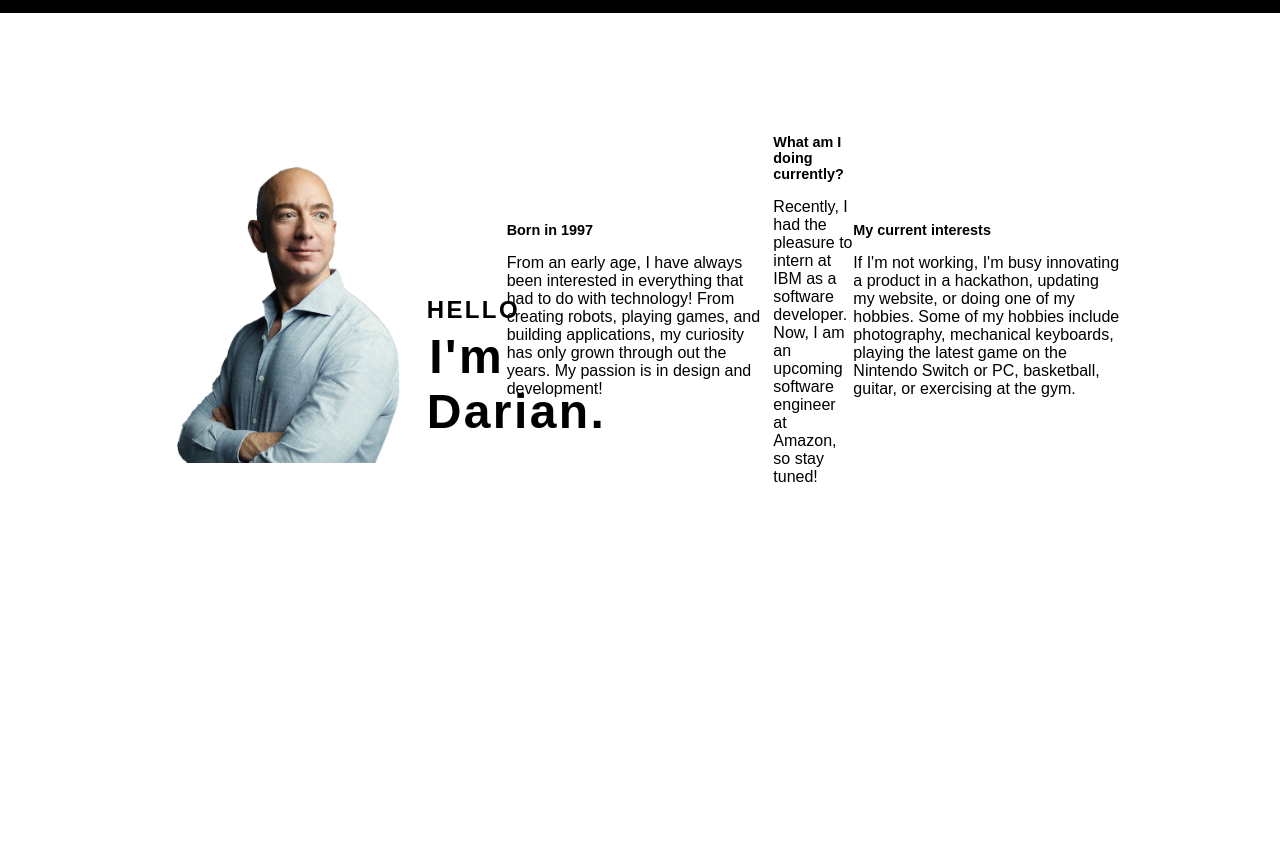
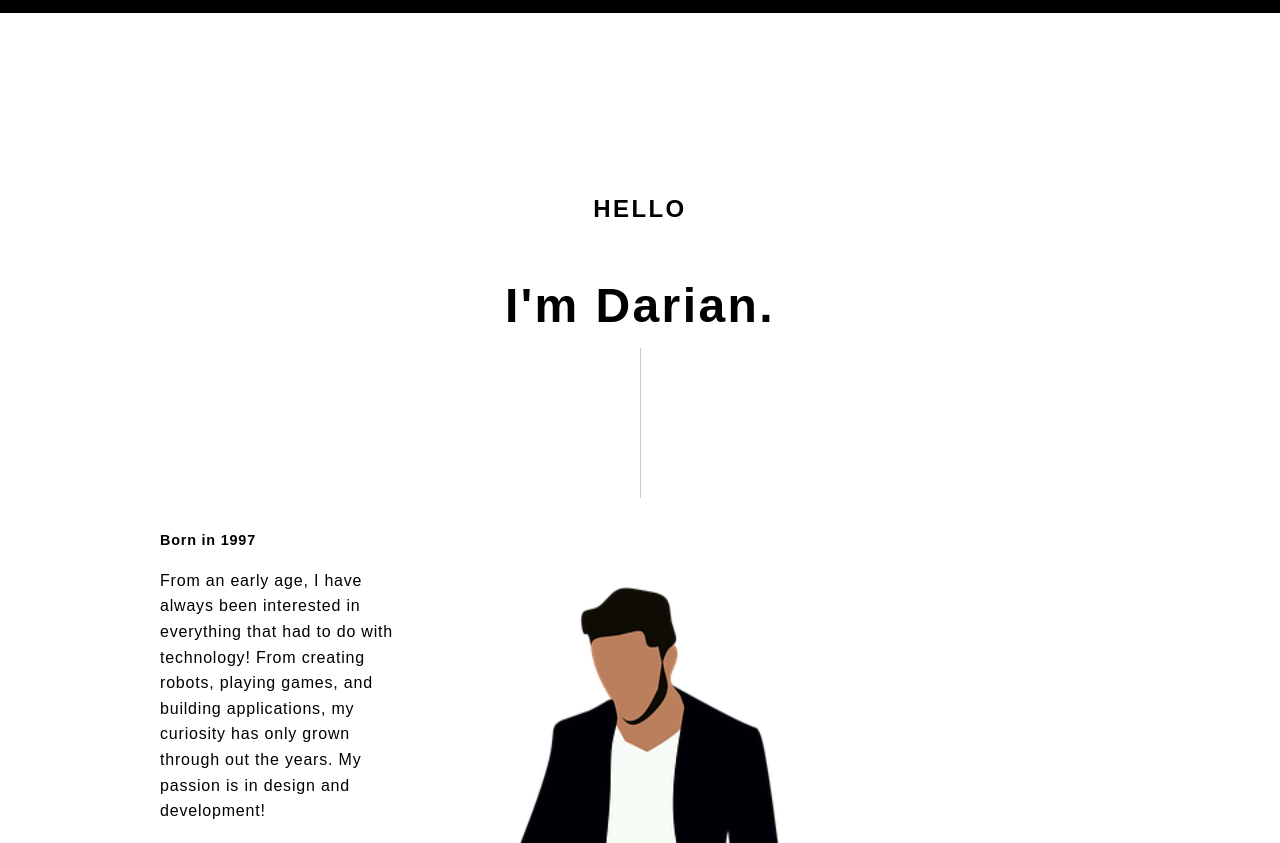
Before and after one commit to darianlio/darian-web, a Gatsby site in the folder web/: page / in a window 1280 px wide. Shown: the part 787-1630 px from the top of the page. Built offline with nearby package versions, Linux system fonts and the light colour scheme; Gatsby itself is replaced by a stand-in of ours.

Commit message:
fixed css grid

```diff
--- a/web/src/components/about/about.js
+++ b/web/src/components/about/about.js
@@ -9,7 +9,7 @@ class About extends Component {
             <StaticQuery
                 query = {graphql`
                     query {
-                        file(relativePath: { eq: "kevin.png" }) {
+                        file(relativePath: { eq: "about.png" }) {
                             childImageSharp {
                                 fluid(maxWidth: 1000) {
                                 ...GatsbyImageSharpFluid
@@ -23,16 +23,16 @@ class About extends Component {
             <div className="about-container">
                 <div className="about-grid">
                     <Img className="about-image" fluid={data.file.childImageSharp.fluid} />
-                    <h1 className="about-title"><span>HELLO</span><br/> I'm Darian.</h1>
-                    <div className="about-para box1">
+                    <h1 className="about-title about-title-after"><span id="about-header">HELLO</span><br/> I'm Darian.</h1>
+                    <div className="about-para" id="box1">
                         <h1>Born in 1997</h1>
                         <p>From an early age, I have always been interested in everything that had to do with technology! From creating robots, playing games, and building applications, my curiosity has only grown through out the years. My passion is in design and development!</p>
                     </div>
-                    <div className="about-para box2">
+                    <div className="about-para" id="box2">
                         <h1>What am I doing currently?</h1>
                         <p>Recently, I had the pleasure to intern at IBM as a software developer. Now, I am an upcoming software engineer at Amazon, so stay tuned!</p>
                     </div>
-                    <div className="about-para box3">
+                    <div className="about-para" id="box3">
                         <h1>My current interests</h1>
                         <p>If I'm not working, I'm busy innovating a product in a hackathon, updating my website, or doing one of my hobbies. Some of my hobbies include photography, mechanical keyboards, playing the latest game on the Nintendo Switch or PC, basketball, guitar, or exercising at the gym.</p>
                     </div>
--- a/web/src/components/layout/layout.js
+++ b/web/src/components/layout/layout.js
@@ -56,7 +56,7 @@ class Layout extends Component {
             <div id="root" onMouseMove = {e => this.handleMouseMove(e)}>
                 <div className='cursors'>
                     <div className='cursor' style={{left: xMain, top: yMain, backgroundColor: this.state.backgroundColor}}/>
-                    <div className='cursor' style={{ left: xTrailing, top: yTrailing}}/>
+                    <div className='cursor' id='cursor2' style={{ left: xTrailing, top: yTrailing}}/>
                 </div>
                 <Head/>
                 <Header/>
--- a/web/src/styles/about/about.scss
+++ b/web/src/styles/about/about.scss
@@ -1,52 +1,73 @@
 .about-container {
-    width: 90%;
+    width: 95vw;
     max-width: 960px;
     padding: 150px 0;
     margin: 0 auto;
+    display: flex;
     .about-grid {
         display: grid;
-        grid-template-columns: 1fr 80px 1fr 80px 1fr;
-        grid-template-rows: 300px 1fr 1fr 1fr 1fr 1fr 1fr;
-        align-items: center;
+        grid-template-rows: 1f 1fr 1fr 1fr 1fr 2fr 1fr 1fr;
+                        //1    2   3   4   5   6   7    8
+        grid-template-columns: 1.5fr 1fr 1fr 1fr 1.5fr;
+                            //1     2   3   4   5     6
+        grid-row-gap: 0px;
         .about-image {
-            z-index: 2000;
-            width: 100%;
-            height: 100%;
+            z-index: -1000;
+            grid-row: 3 / 9;
+            grid-column: 1/6;
         }
 
         .about-title {
+            height: 100%;
             text-align: center;
-            align-self: end;
+            grid-row: 1/2;
+            z-index: 2;
+            grid-column: 2/5;
             margin-bottom: 0.5em;
             font-size: 3em;
             letter-spacing: 0.05em;
-            z-index: 10000;
-            span {
+            #about-header {
                 font-size: 0.5em!important;
+                display: block;
             }
         }
 
+        .about-title-after::after {
+            content: "";
+            display: block;
+            width: 1px;
+            height: 150px;
+            margin: 0px auto;
+            margin-top: 15px;
+            background-color: rgb(202, 202, 202);
+        }
+
         .about-para {
-            z-index: 100;
-            width: 100%;
-            .box1 {
-
+            letter-spacing: 0.05em;
+            h1 {
+                font-size: 0.9em;
+                margin-bottom: 20px;
             }
 
-            .box2 {
+            p {
+                line-height: 1.6em;
+                font-size: 1em;
             }
+        }
 
-            .box3 {
-            }
+        #box1 {
+            grid-row: 3/4;
+            grid-column: 1 / 2;
+        }
 
-            h1 {
-                font-size: 0.9em;
-                p {
-                    line-height: 1.8em;
-                    letter-spacing: 0.05em;
-                    font-size: 1em;
-                }
-            }
+        #box2 {
+            grid-row: 5/6;
+            grid-column: 5/6;
+        }
+
+        #box3 {
+            grid-row: 7/8;
+            grid-column: 1/2;
         }
     }
 }
```
Also changed, not shown: web/src/assets/images/about.png (added), web/src/assets/images/kevin.png (deleted).
